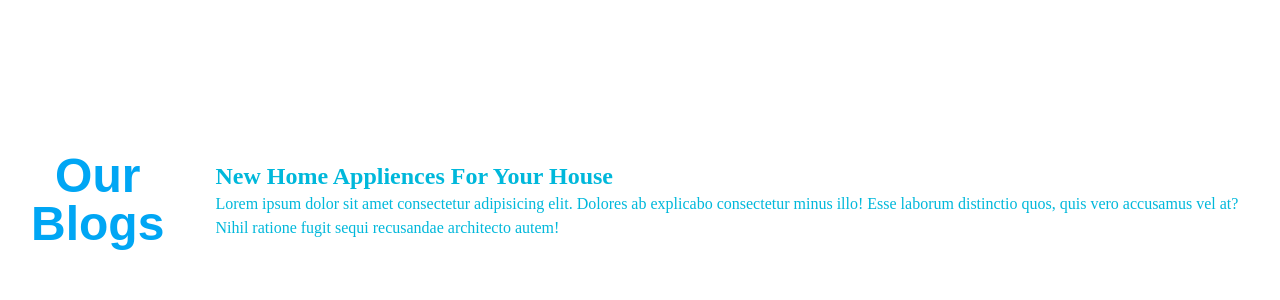
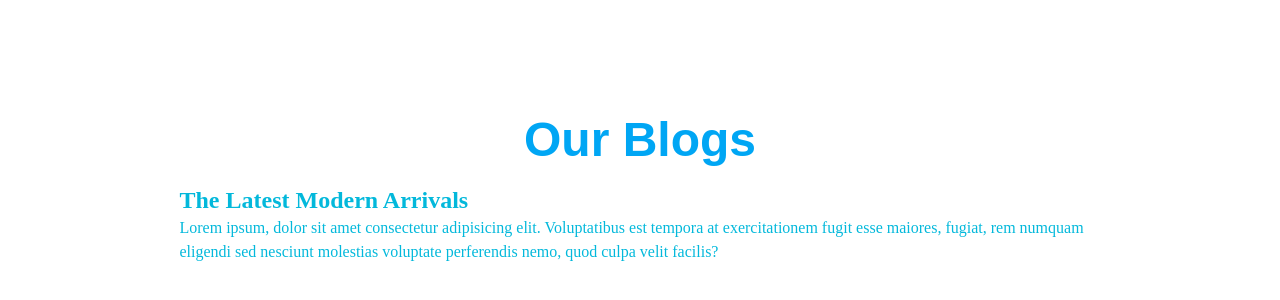
Before and after one commit to Zahra-hassani/next-route-handler, a Next.js app: page /blogs in a window 1280 px wide. Shown: the part 200-500 px from the top of the page. Built offline with nearby package versions, Linux system fonts and the light colour scheme.

Commit message:
Suspense bug is fixed

```diff
--- a/src/app/blogs/page.tsx
+++ b/src/app/blogs/page.tsx
@@ -4,7 +4,7 @@ import React, { Suspense } from 'react'
 
 function page() {
   return (
-    <div className='h-screen w-full flex justify-center items-center'>
+    <div className='h-screen w-full flex justify-center flex-col items-center'>
       <h1 className='text-5xl text-center font-bold text-sky-500'>Our Blogs</h1>
       <Suspense fallback={<p className='text-cyan-500 text-center'>Loading ...</p>}>
       <Blog />
--- a/src/components/BlogOne.tsx
+++ b/src/components/BlogOne.tsx
@@ -1,9 +1,9 @@
 import React from 'react'
 
 async function Blog() {
-    await new Promise((resolve)=> setTimeout(resolve,8000));
+    await new Promise((resolve)=> setTimeout(resolve,6000));
   return (
-    <div className='w-full p-5 font-[cursive] animate-move'>
+    <div className='p-5 font-[cursive] w-9/12 animate-move'>
       <h1 className='text-2xl font-bold text-cyan-500'>The Latest Modern Arrivals</h1>
       <p className="text-cyan-500">Lorem ipsum, dolor sit amet consectetur adipisicing elit. Voluptatibus est tempora at exercitationem fugit esse maiores, fugiat, rem numquam eligendi sed nesciunt molestias voluptate perferendis nemo, quod culpa velit facilis?</p>
     </div>
--- a/src/components/BlogTwo.tsx
+++ b/src/components/BlogTwo.tsx
@@ -1,13 +1,13 @@
 import React from 'react'
 
 async function BlogTwo() {
-    await new Promise((resolve) => setTimeout(resolve,5000));
+    await new Promise((resolve) => setTimeout(resolve,8000));
   return (
-    <div className='w-full p-5 font-[cursive]'>
+    <div className='w-9/12 p-5 font-[cursive] animate-move'>
       <h1 className='text-2xl font-bold text-cyan-500'>New Home Appliences For Your House</h1>
       <p className="text-cyan-500">Lorem ipsum dolor sit amet consectetur adipisicing elit. Dolores ab explicabo consectetur minus illo! Esse laborum distinctio quos, quis vero accusamus vel at? Nihil ratione fugit sequi recusandae architecto autem!</p>
     </div>
   )
 }
 
-export default BlogTwo
+export default BlogTwo;
```
